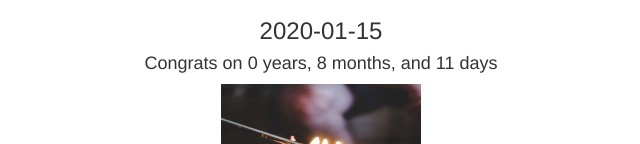
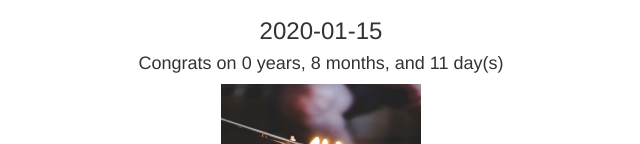
Before and after one commit to Connieh1/ageteller, a React (Create React App) app: page / in a window 1280 px wide. Both pictures are taken after typing "2020-01-15" into the empty fields and a click on the button "Submit". Shown: the part 163-307 px from the top of the page, without its empty margins (319-959 px from the left). Built offline with nearby package versions, Linux system fonts and the light colour scheme.

Commit message:
Update rendered phrase in AgeStats

```diff
--- a/src/components/AgeStats.js
+++ b/src/components/AgeStats.js
@@ -12,7 +12,7 @@ class AgeStats extends Component {
     let months = Math.floor(days / 31);
     days -= months * 31;
 
-    return `${years} years, ${months} months, and ${days} days`;
+    return `${years} years, ${months} months, and ${days} day(s)`;
   }
 
   render() {
```
